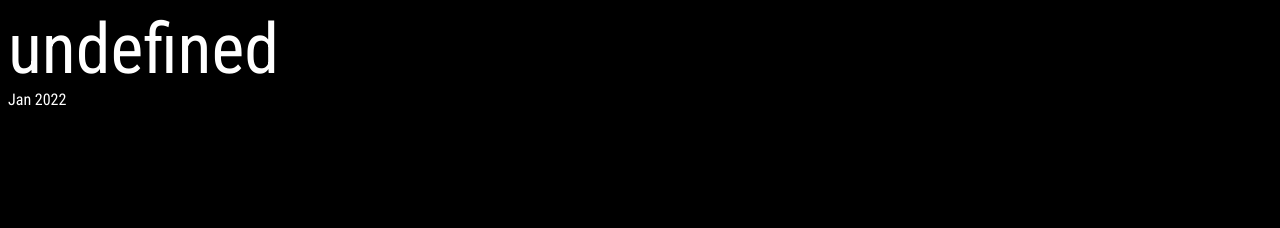
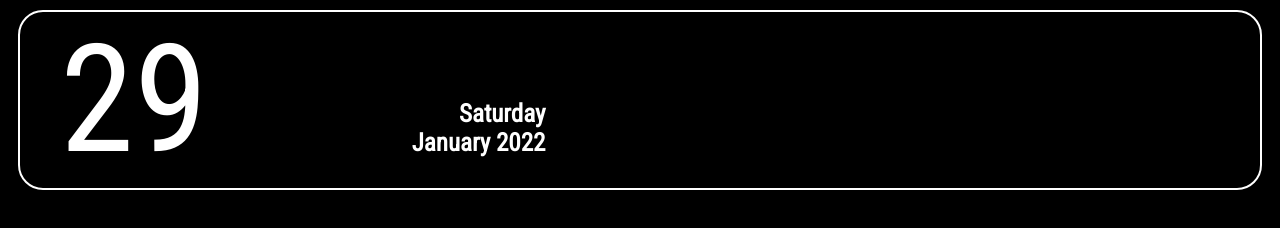
Before and after one commit to aanderson60/tamu-hack-2022, a plain HTML site: page front-end-pi/index.html in a window 1280 px wide. Shown: the top 228 px of the page. Drawn offline with Linux system fonts and the light colour scheme.

Commit message:
Frontend changes

```diff
--- a/front-end-pi/index.html
+++ b/front-end-pi/index.html
@@ -4,18 +4,23 @@
         <link rel="stylesheet" href="styles.css">
     </head>
     <body>
-        <div id="day"><h1></h1></div>
-        <div id="month-year"><h2></h2></div>
+        <div class="current-date">
+        <ul>
+            <li id="day-num"><h1></h1></li>
+            <li id="day-month-year"><h2 id="day"></h2><h2 id="month-year"></h2></li>
+        </ul>
+        </div>
         <script>
             var date = new Date();
             var year = date.getFullYear();
-            const MONTHS = ["Jan","Feb","Mar","Apr","May","Jun","Jul","Aug","Sep","Oct","Nov","Dec"];
-            const DAYS = ["Sun","Mon","Tues","Wed","Thurs","Fri","Sat"];
+            const MONTHS = ["January","February","March","April","May","June","July","August","September","October","November","December"];
+            const DAYS = ["Sunday","Monday","Tuesday","Wednesday","Thursday","Friday","Saturday"];
             var month = MONTHS[date.getMonth()];
-            var day = DAYS[date.getDate()];
-            var dayNum = date.getDay();
+            var day = DAYS[date.getDay()];
+            var dayNum = date.getDate();
+            document.getElementById("month-year").innerHTML = month + " " + year;
             document.getElementById("day").innerHTML = day;
-            document.getElementById("month-year").innerHTML = month + "\n" + year;
+            document.getElementById("day-num").innerHTML = dayNum;
             console.log(day+dayNum+month+year);
         </script>
     </body>
--- a/front-end-pi/styles.css
+++ b/front-end-pi/styles.css
@@ -6,6 +6,37 @@ body {
     color: white;
 }
 
-#day {
-    font-size: 70px;
+#day-num {
+    font-size: 150px;
+    margin-left: 0px;
+    padding-left: 0px;
+    margin-right: 0px;
+    padding-bottom: 0px;
 }
+
+#day-month-year {
+    padding-left: 200px;
+    margin-left: 0px;
+    text-align: right;
+}
+
+.current-date ul {
+    list-style: none;
+    border: 2px solid white;
+    margin: 10px;
+    border-radius: 25px;
+    padding-bottom: 0px;
+}
+
+.current-date li {
+    padding-top: 0px;
+    padding-bottom: 10px;
+    margin-top: 0px;
+    display: inline-block;
+}
+
+.current-date h2 {
+    font-size: 25px;
+    margin: 0px;
+    padding: 0px;
+}
```
